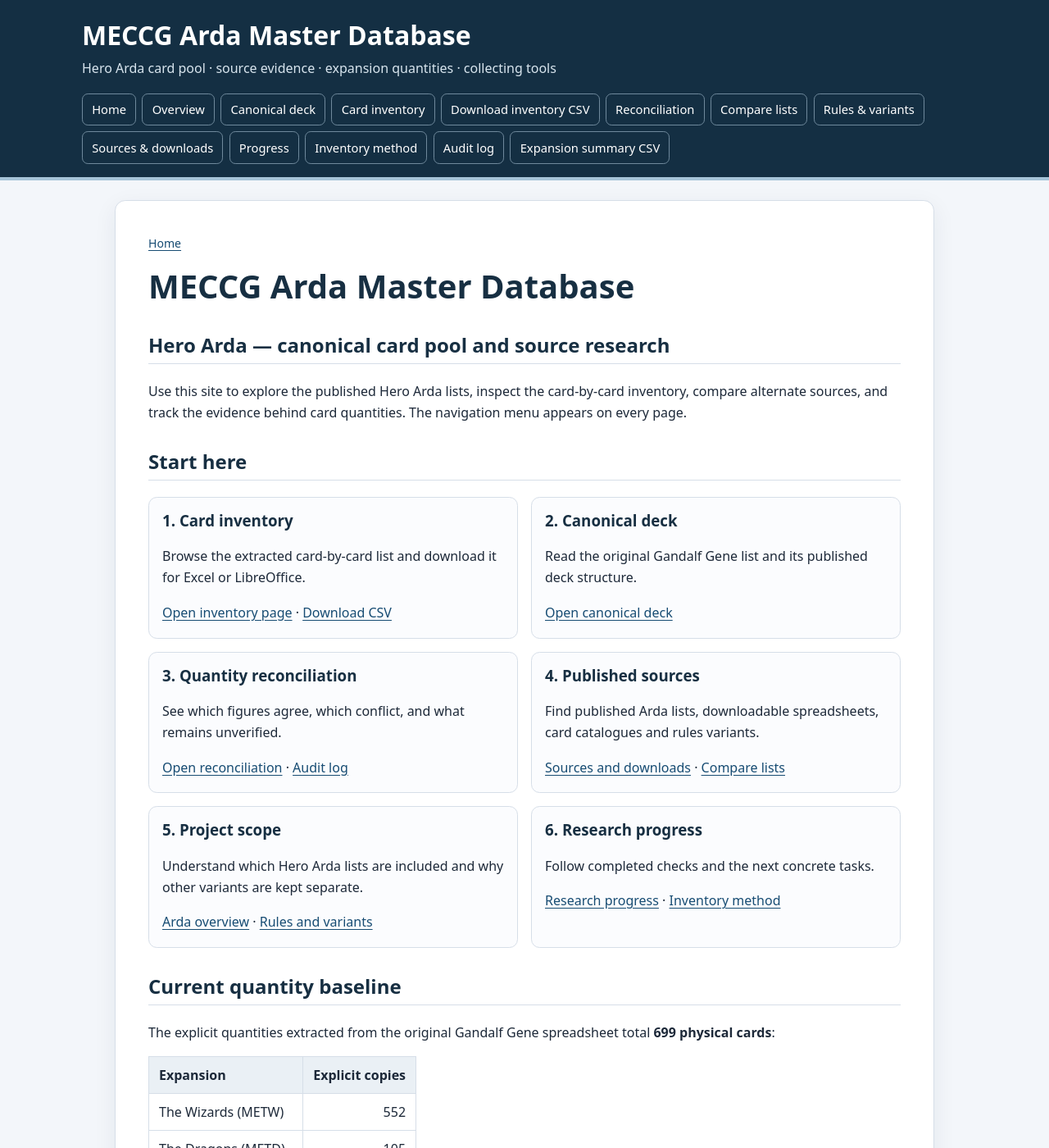
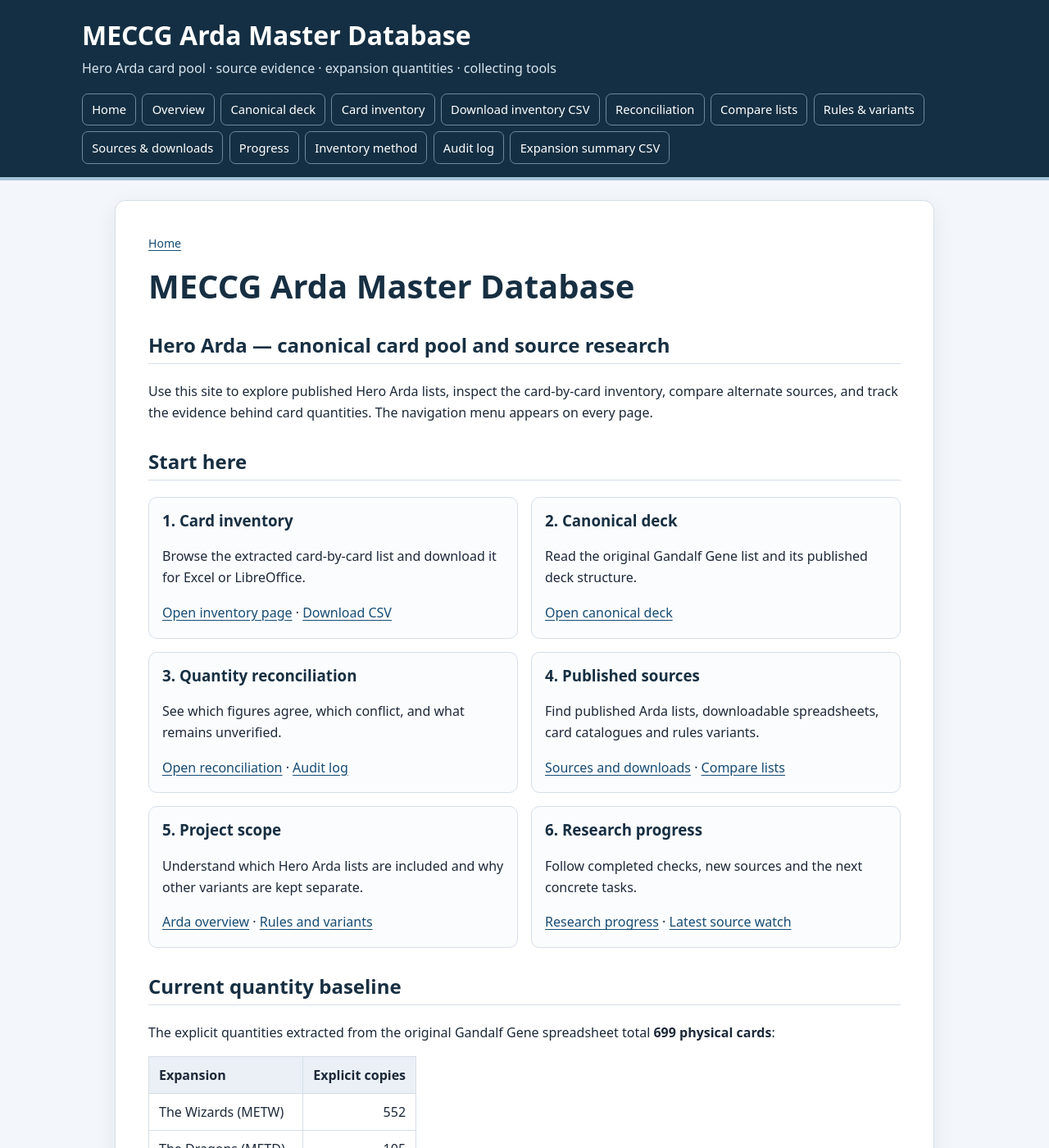
Before and after one commit to JamSpot/meccg-arda-master-database, a Jekyll site: the page built from index.md, in a window 1280 px wide and 1400 px high. Shown: the whole window at 82% size. Built offline with Jekyll 4.4.1, drawn with Linux system fonts in a browser that asks for light colours.

Commit message:
Link latest Arda source watch from homepage

```diff
--- a/index.md
+++ b/index.md
@@ -7,7 +7,7 @@ title: Home
 
 ## Hero Arda — canonical card pool and source research
 
-Use this site to explore the published Hero Arda lists, inspect the card-by-card inventory, compare alternate sources, and track the evidence behind card quantities. The navigation menu appears on every page.
+Use this site to explore published Hero Arda lists, inspect the card-by-card inventory, compare alternate sources, and track the evidence behind card quantities. The navigation menu appears on every page.
 
 ## Start here
 
@@ -39,8 +39,8 @@ Use this site to explore the published Hero Arda lists, inspect the card-by-card
   </section>
   <section class="home-link-card">
     <h3>6. Research progress</h3>
-    <p>Follow completed checks and the next concrete tasks.</p>
-    <p><a href="docs/research-progress.html">Research progress</a> · <a href="docs/card-inventory-method.html">Inventory method</a></p>
+    <p>Follow completed checks, new sources and the next concrete tasks.</p>
+    <p><a href="docs/research-progress.html">Research progress</a> · <a href="docs/research-watch-2026-10-24.html">Latest source watch</a></p>
   </section>
 </div>
 
```
